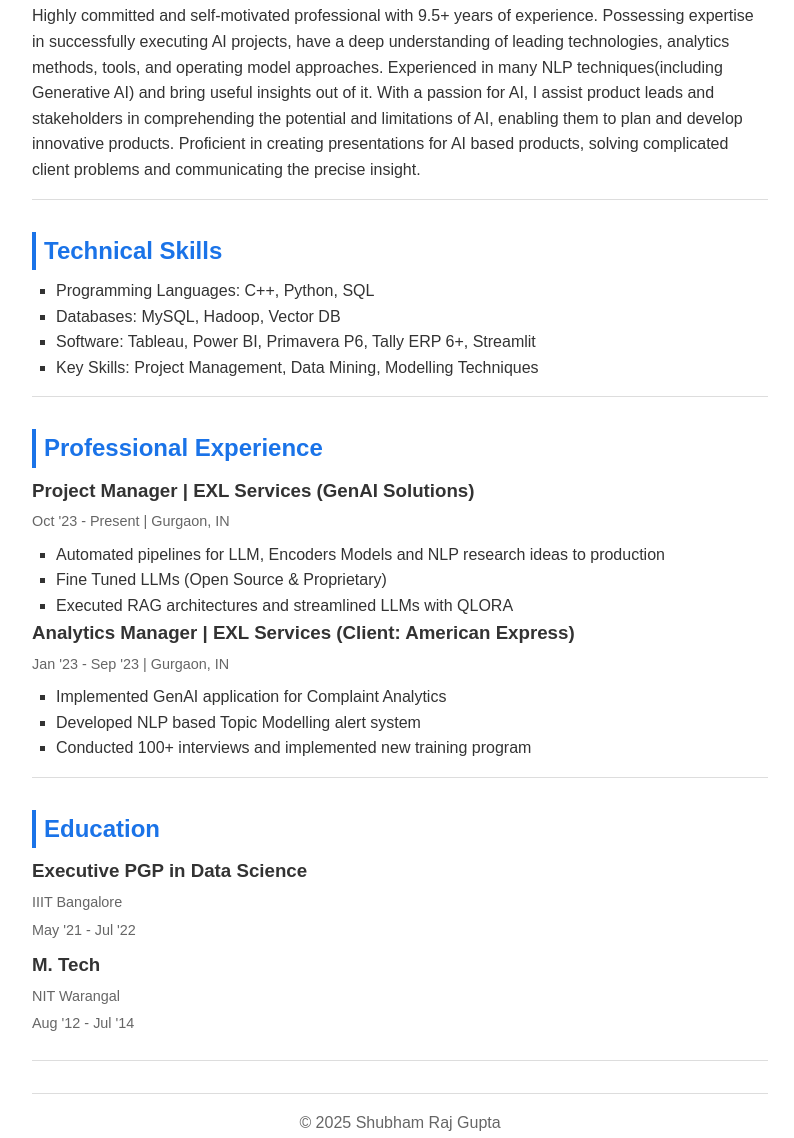
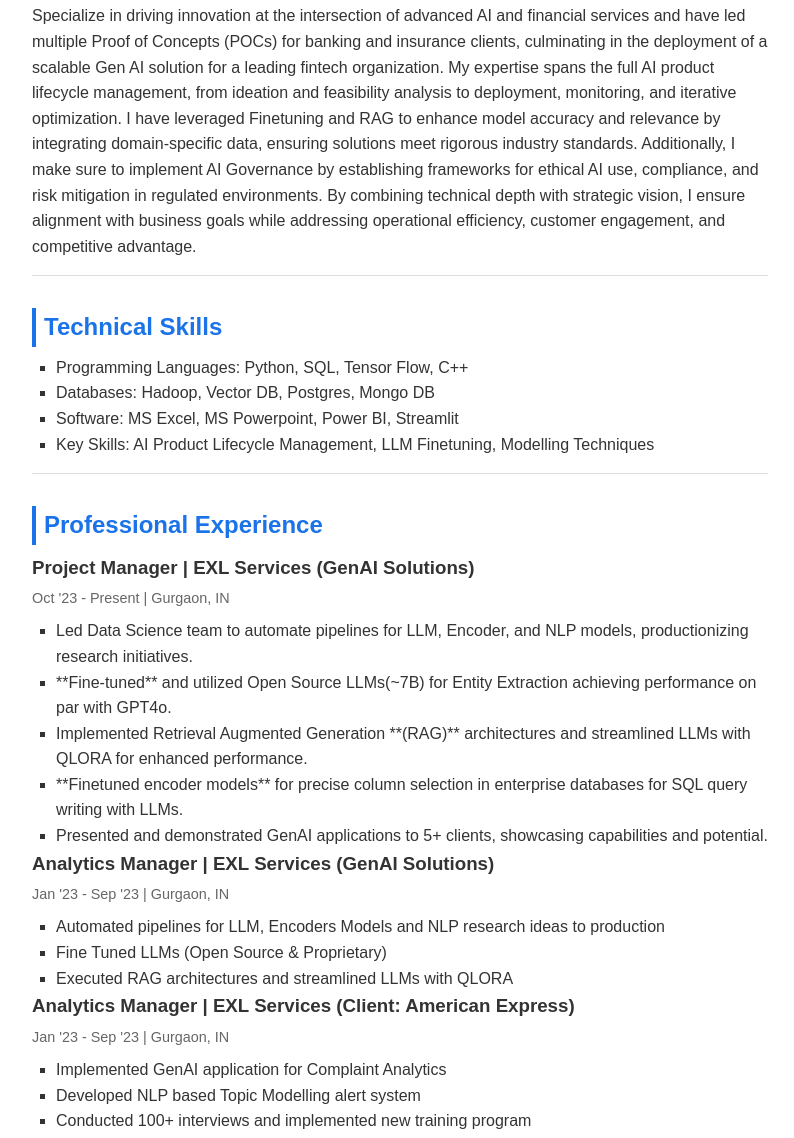
Before and after one commit to sforshub/resume, a plain HTML site: page index.html in a window 1280 px wide. Shown: the part 252-1390 px from the top of the page, without its empty margins (240-1034 px from the left). Drawn offline with Linux system fonts and the light colour scheme.

Commit message:
Update index.html
resume updated on 18-2-2025

```diff
--- a/index.html
+++ b/index.html
@@ -18,16 +18,15 @@
 
         <section class="section summary">
             <h2>Summary</h2>
-            <p>Highly committed and self-motivated professional with 9.5+ years of experience. Possessing expertise in successfully executing AI projects, have a deep understanding of leading technologies, analytics methods, tools, and operating model approaches. Experienced in many NLP techniques(including Generative AI) and bring useful insights out of it. With a passion for AI, I assist product leads and stakeholders in comprehending the potential and limitations of AI, enabling them to plan and develop innovative products. Proficient in creating presentations for AI based products, solving complicated client problems and communicating the precise insight.</p>
-        </section>
+            <p>Specialize in driving innovation at the intersection of advanced AI and financial services and have led multiple Proof of Concepts (POCs) for banking and insurance clients, culminating in the deployment of a scalable Gen AI solution for a leading fintech organization. My expertise spans the full AI product lifecycle management, from ideation and feasibility analysis to deployment, monitoring, and iterative optimization. I have leveraged Finetuning and RAG to enhance model accuracy and relevance by integrating domain-specific data, ensuring solutions meet rigorous industry standards. Additionally, I make sure to implement AI Governance by establishing frameworks for ethical AI use, compliance, and risk mitigation in regulated environments. By combining technical depth with strategic vision, I ensure alignment with business goals while addressing operational efficiency, customer engagement, and competitive advantage.</p>        </section>
 
         <section class="section skills">
             <h2>Technical Skills</h2>
             <ul>
-                <li>Programming Languages: C++, Python, SQL</li>
-                <li>Databases: MySQL, Hadoop, Vector DB</li>
-                <li>Software: Tableau, Power BI, Primavera P6, Tally ERP 6+, Streamlit</li>
-                <li>Key Skills: Project Management, Data Mining, Modelling Techniques</li>
+                <li>Programming Languages: Python, SQL, Tensor Flow, C++</li>
+                <li>Databases: Hadoop, Vector DB, Postgres, Mongo DB</li>
+                <li>Software: MS Excel, MS Powerpoint, Power BI, Streamlit</li>
+                <li>Key Skills: AI Product Lifecycle Management, LLM Finetuning, Modelling Techniques</li>
             </ul>
         </section>
 
@@ -36,6 +35,17 @@
             <div class="job">
                 <h3>Project Manager | EXL Services (GenAI Solutions)</h3>
                 <p class="duration">Oct '23 - Present | Gurgaon, IN</p>
+                <ul>
+                    <li>Led Data Science team to automate pipelines for LLM, Encoder, and NLP models, productionizing research initiatives.</li>
+                    <li> **Fine-tuned** and utilized Open Source LLMs(~7B) for Entity Extraction achieving performance on par with GPT4o.</li>
+                    <li> Implemented Retrieval Augmented Generation **(RAG)** architectures and streamlined LLMs with QLORA for enhanced performance.</li>
+                    <li> **Finetuned encoder models** for precise column selection in enterprise databases for SQL query writing with LLMs.</li>
+                    <li> Presented and demonstrated GenAI applications to 5+ clients, showcasing capabilities and potential.</li>
+                </ul>
+            </div>
+            <div class="job">
+                <h3>Analytics Manager | EXL Services (GenAI Solutions)</h3>
+                <p class="duration">Jan '23 - Sep '23 | Gurgaon, IN</p>
                 <ul>
                     <li>Automated pipelines for LLM, Encoders Models and NLP research ideas to production</li>
                     <li>Fine Tuned LLMs (Open Source & Proprietary)</li>
```
